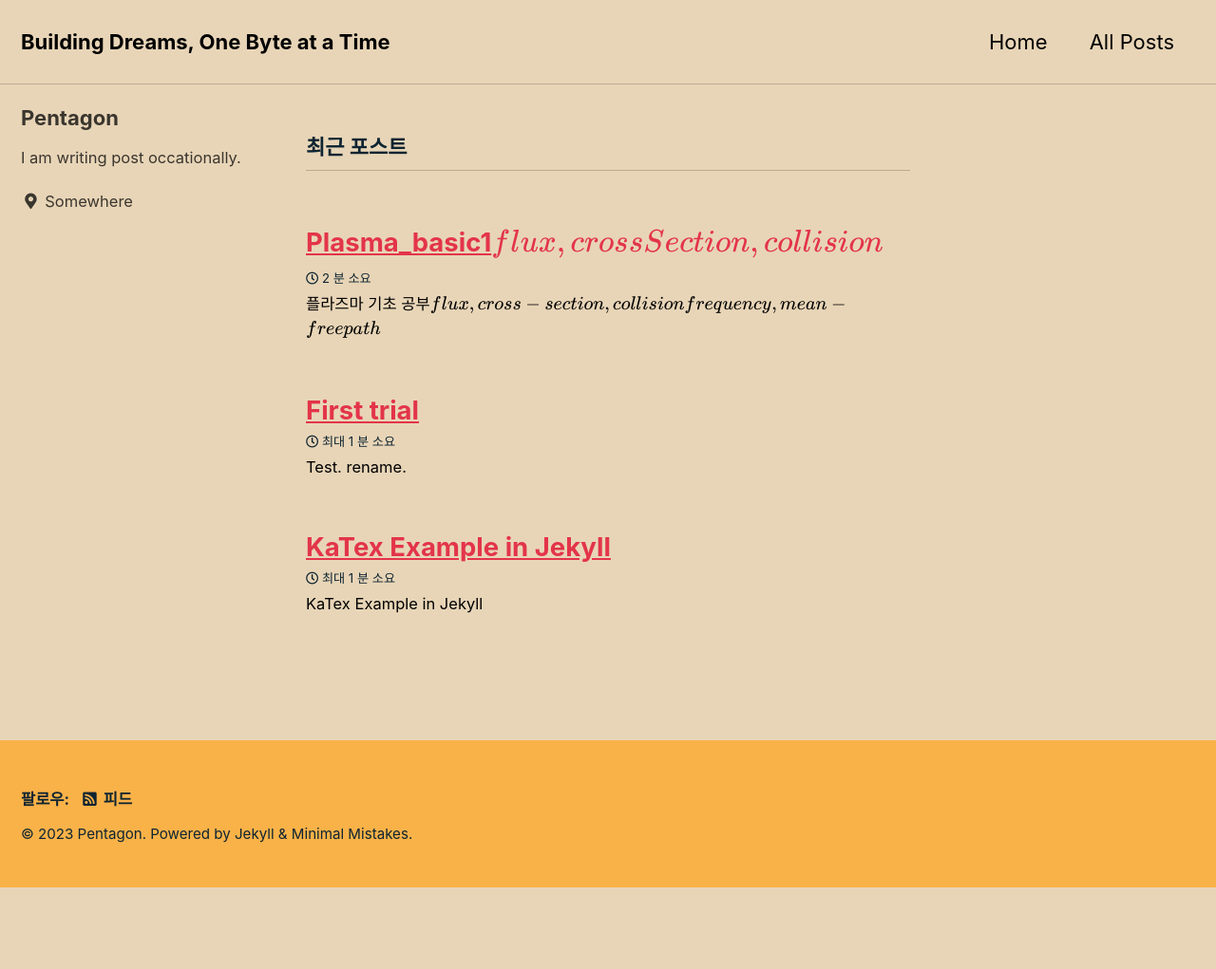
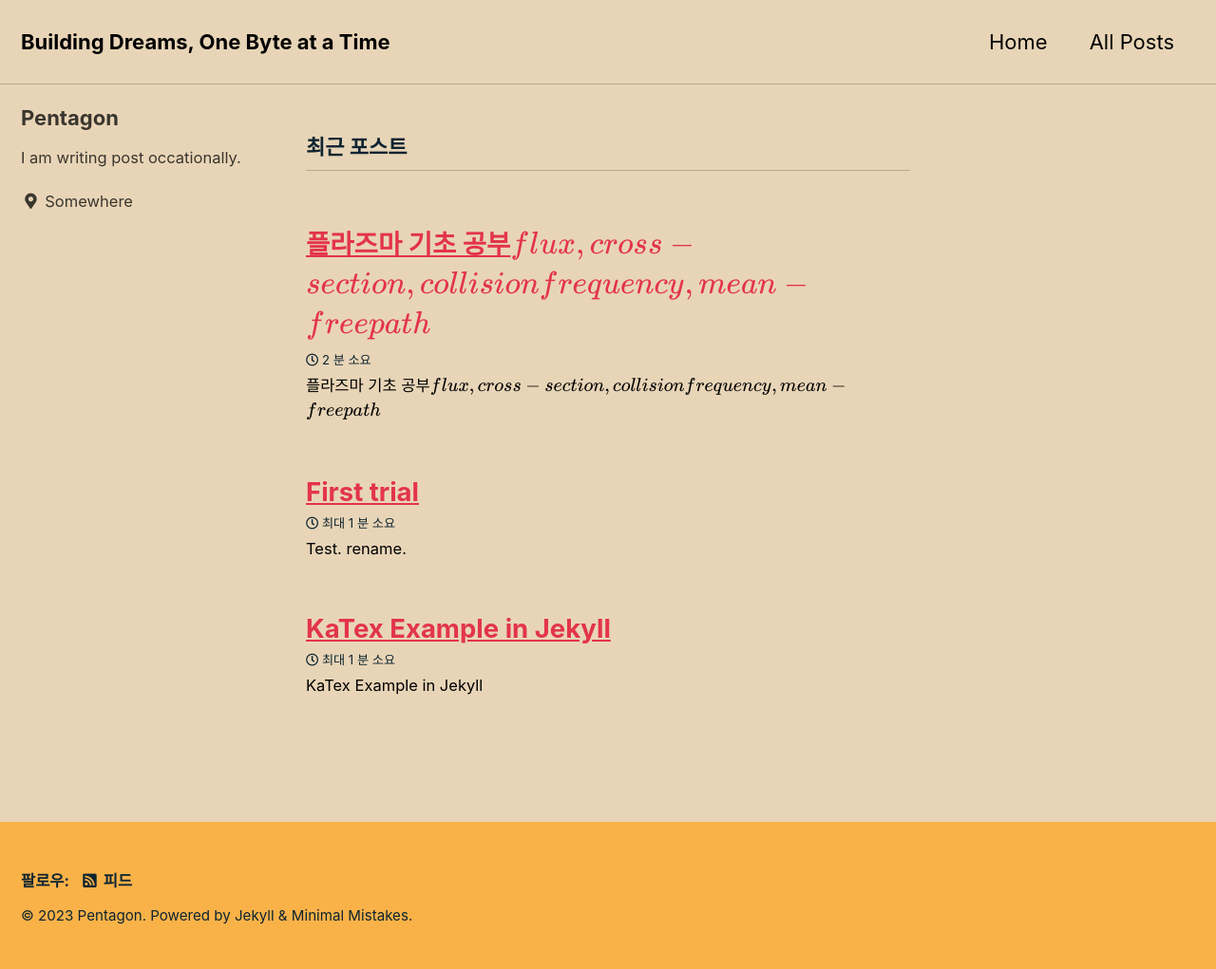
Before and after one commit to eunsuhKim/-eunsuh96-.github.io, a Jekyll site: the page built from index.html, in a window 1280 px wide. Shown: the whole page at 95% size. Built offline with Jekyll 4.4.1, drawn with Linux system fonts in a browser that asks for light colours; cached includes are drawn as plain includes; nearby versions of some CDN libraries; the list of posts is cut into pages by our own code; before the commit the page ends 935 px from its top, so only the background shows below that.

Commit message:
file head added

```diff
--- a/_posts/2023-09-05-plasma_basic1(flux,cross-section,collision).md
+++ b/_posts/2023-09-05-plasma_basic1(flux,cross-section,collision).md
@@ -1,3 +1,9 @@
+---
+layout: post
+title: "플라즈마 기초 공부(flux,cross-section,collision frequency, mean-free path)"
+date: 2023-09-05
+---
+
 # 플라즈마 기초 공부(flux,cross-section,collision frequency, mean-free path)
 
 # 배운 내용 정리
```
